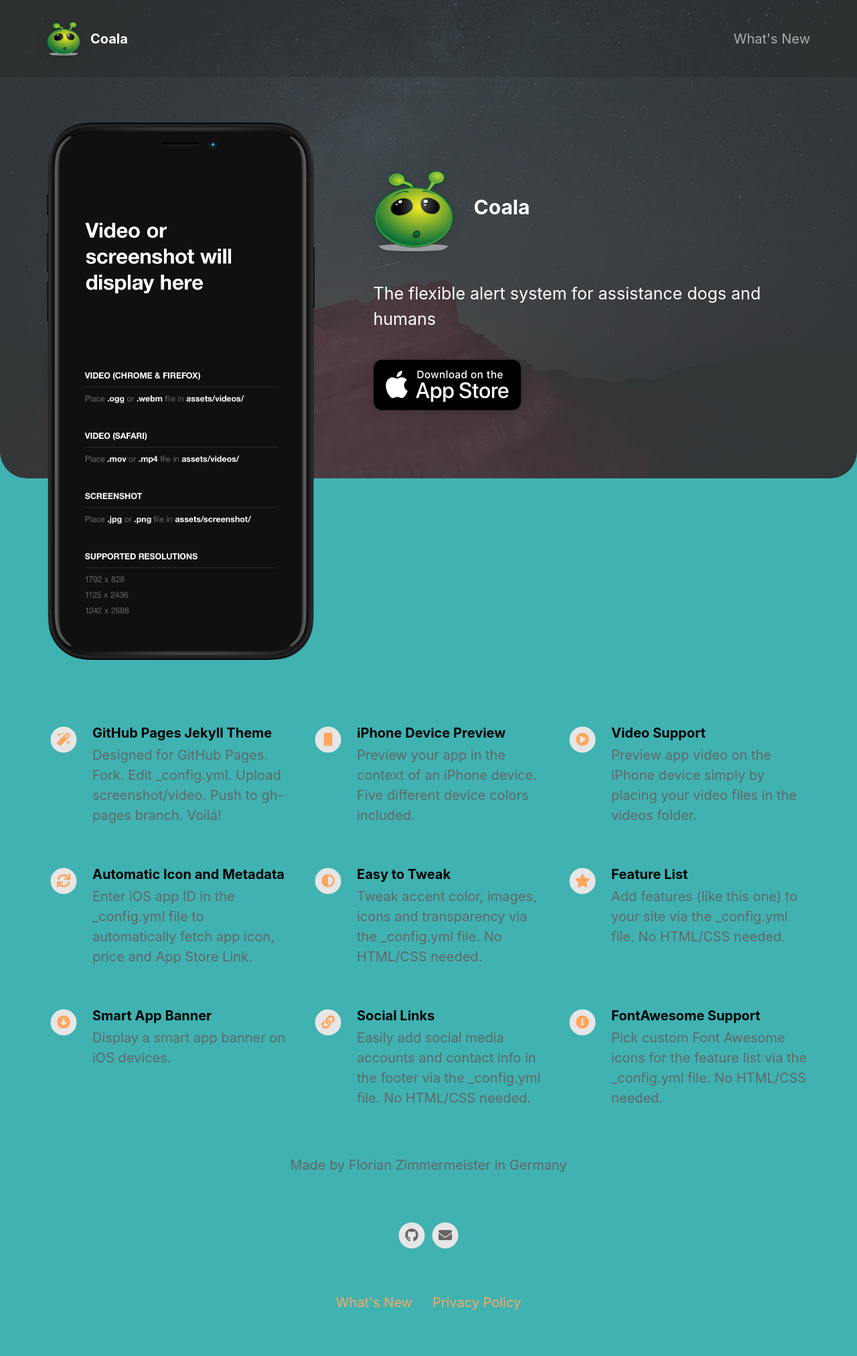
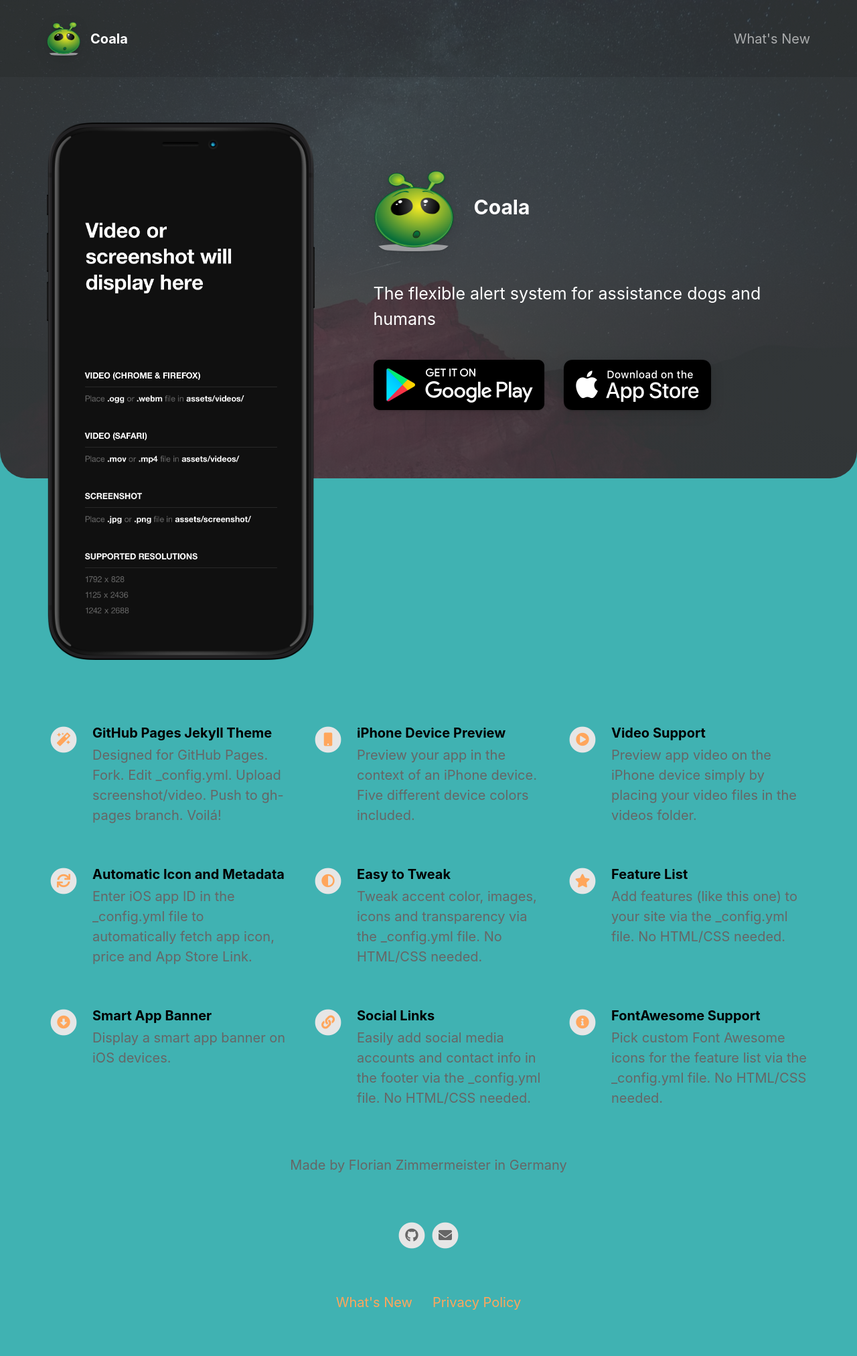
Before and after one commit to flozi00/coala, a Jekyll site: the page built from docs/index.html, in a window 1280 px wide. Shown: the whole page at 67% size. Built offline with Jekyll 4.4.1, drawn with Linux system fonts in a browser that asks for light colours; nearby versions of some CDN libraries.

Commit message:
android download

```diff
--- a/docs/_config.yml
+++ b/docs/_config.yml
@@ -5,7 +5,7 @@
 ios_app_id                                :                                 # Required. Enter iOS app ID to automatically populate name, price and icons (e.g. 718043190).
 
 appstore_link                             :                                           # Automatically populates if not set and if iOS app ID is set. Otherwise enter manually.
-playstore_link                            :                                           # Enter Google Play Store URL.
+playstore_link                            : https://github.com/flozi00/coala/releases/download/0.1-alpha/app-debug.apk                                          # Enter Google Play Store URL.
 presskit_download_link                    :                                           # Enter a link to downloadable file or (e.g. public Dropbox link to a .zip file).
                                                                                       # Or upload your press kit file to assets and set path accordingly (e.g. "assets/your_press_kit.zip").
 
```
